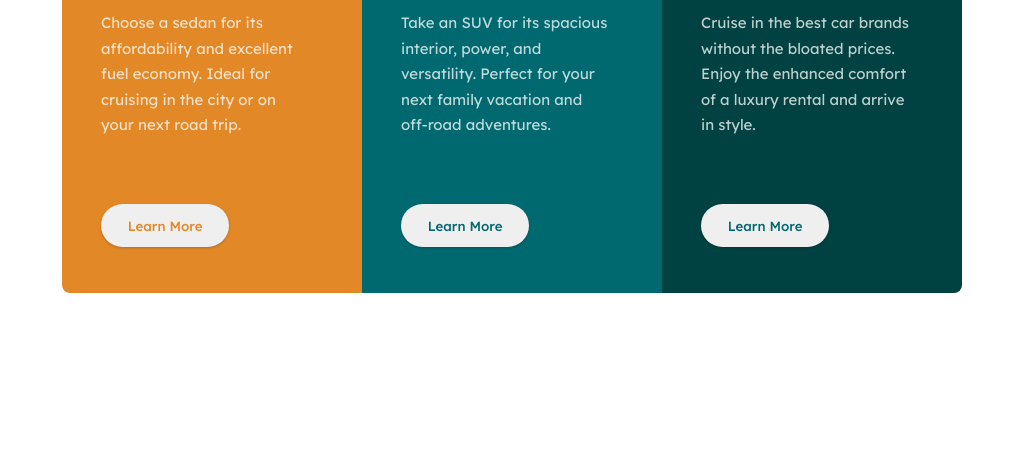
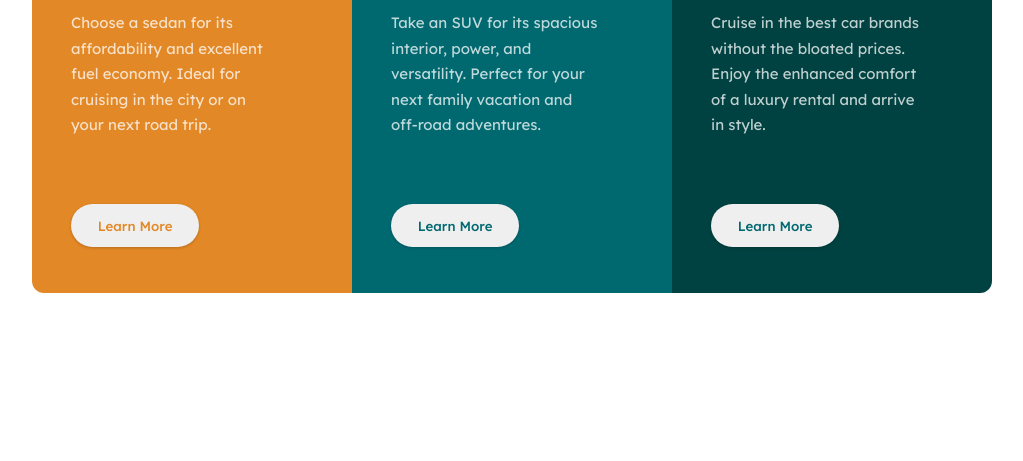
Before and after one commit to Chiggs-I-Am/fm-three-column-preview, a plain HTML site: page index.html in a window 1280 px wide. Shown: the part 339-800 px from the top of the page, without its empty margins (128-1151 px from the left). Drawn offline with Linux system fonts and the light colour scheme.

Commit message:
updated styles for beter responsive ui

```diff
--- a/style.css
+++ b/style.css
@@ -29,24 +29,20 @@ body {
 
 main
 {
-  display: flex;
-  flex-direction: row;
-  flex-wrap: wrap;
-  align-items: center;
-  justify-content: center;
+  display: grid;
   height: 100%;
+  max-width: 960px;
+  margin: 0 auto;
 }
 
 /* Card */
 .cards-list
 {
   display: grid;
-  grid-template-columns: repeat(auto-fit, minmax(300px, 1fr));
+  grid-template-columns: repeat(auto-fit, minmax(240px, 1fr));
   gap: 0;
-  max-width: 960px;
-  border-radius: 8px;
-  overflow: hidden;
-  margin: 0 auto;
+  height: max-content;
+  align-self: center;
 }
 
 .card
@@ -72,8 +68,13 @@ main
   color: var( --transparent-white );
 }
 
-@media( min-width: 600px )
+@media( min-width: 720px )
 {
+  .cards-list {
+    border-radius: 12px;
+    overflow: hidden;
+  }
+
   .card-text
   {
     width: 23ch;
```
